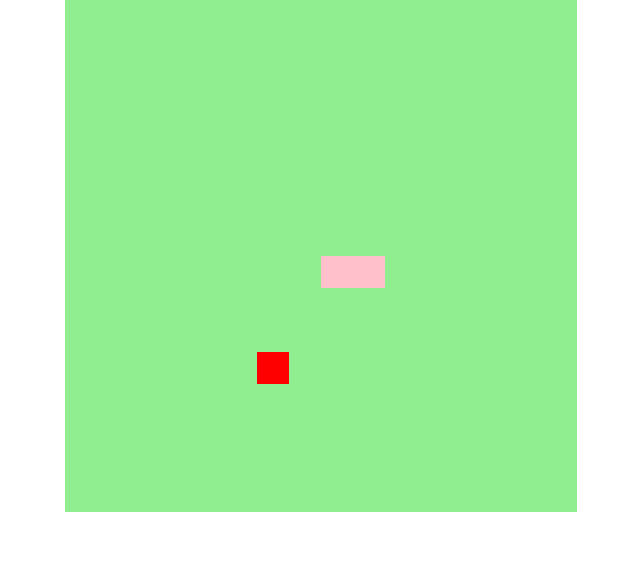
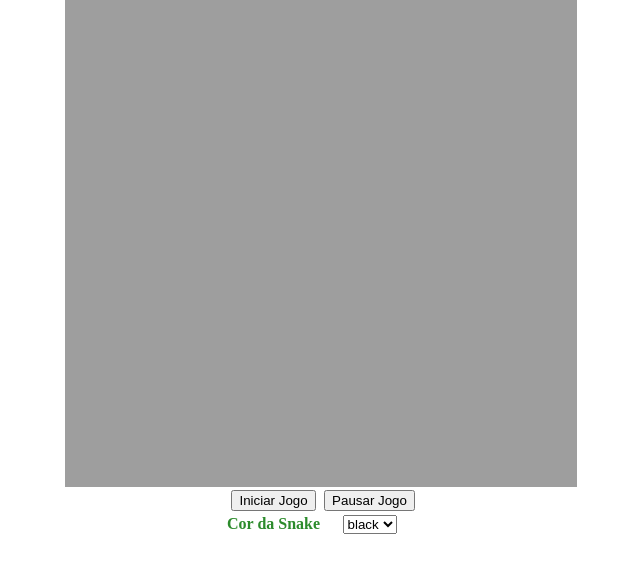
Before and after one commit to jefersonlima/RecriandoJogoCobrinhaJavaScript, a plain HTML site: page index.html in a window 1280 px wide. Shown: the part 172-740 px from the top of the page, without its empty margins (319-959 px from the left). Drawn offline with Linux system fonts and the light colour scheme.

Commit message:
Melhoria
Adicionado:
capa de jogo,
botão para iniciar jogo,
pausar jogo,
alteração de cores da Snake(ainda com bug corrigir posteriormente).

```diff
--- a/index.html
+++ b/index.html
@@ -8,8 +8,27 @@
     <script defer src="script.js"></script>
     <title>Snake Game</title>
 </head>
-<body>
+<body onload="capa();">
     <h1><B>SNAKE GAME</B></h1>
     <canvas id="snake" width="512" height="512"></canvas>
+
+    <table>
+        <tr>
+            <th><button onclick="iniciar(this)">Iniciar Jogo</button></th>
+            <th><button onclick="pausar()">Pausar Jogo</button></th>
+        </tr>
+        <tr>
+            <th>Cor da Snake</th>
+            <th>
+                <select id="select" onchange="colorSnake()">
+                    <option value="black">black</option>
+                    <option value="pink">pink</option>
+                    <option value="blue">blue</option>
+                    <option value="white">white</option>
+                </select>
+            </th>
+        </tr>
+    </table>
+
 </body>
 </html>
--- a/script.js
+++ b/script.js
@@ -6,26 +6,36 @@ snake[0] = {
     x: 8 * box,
     y: 8 * box
 }
+
 let direction = "right";
 let food = {
     x: Math.floor(Math.random() * 15 + 1) * box,
     y: Math.floor(Math.random() * 15 + 1) * box
 }
 
+let corSnake = "black";
+function colorSnake(elemento){
+    var select = document.querySelector('select');
+    select.addEventListener('change', function() {
+    var option = this.selectedOptions[0];
+    corSnake = option.textContent;
+    });
+}
+
 function criarBG(){
-    context.fillStyle = "Lightgreen";
+    context.fillStyle = "LimeGreen";
     context.fillRect(0, 0, 16 * box, 16 * box);
 }
 
 function criarCobrinha(){
     for(i = 0; i < snake.length; i++){
-        context.fillStyle = "pink";
+        context.fillStyle = corSnake;
         context.fillRect(snake[i].x, snake[i].y, box, box);
     }
 }
 
 function drawFood(){
-    context.fillStyle = "red";
+    context.fillStyle = "FireBrick";
     context.fillRect(food.x, food.y, box, box);
 }
 
@@ -46,8 +56,9 @@ function iniciarJogo(){
 
     for(i = 1; i < snake.length; i++){
         if(snake[0].x == snake[i].x && snake[0].y == snake[i].y){
+            alert('Game Over :( Total de Pontos: ' + snake.length);
+            location.reload();
             clearInterval(jogo);
-            alert('Game Over :(');
         }
     }
 
@@ -78,5 +89,21 @@ function iniciarJogo(){
 
     snake.unshift(newHead);
 }
+let jogo;
+function iniciar(elemento){
+    jogo = setInterval(iniciarJogo, 250);
+    elemento.innerHTML = "Aumentar Velocidade";
+}
 
-let jogo = setInterval(iniciarJogo, 100);
+function pausar(){
+    alert("Jogo Pausado!")
+}
+
+function capa() {
+    var ctx = document.getElementById('snake').getContext('2d');
+    var img = new Image();
+    img.onload = function(){
+      ctx.drawImage(img,0, 0, 16 * box, 16 * box);
+    };
+    img.src = 'Snake.png';
+  }
```
Also changed, not shown: style.css (line endings or trailing spaces), 2 other files.
